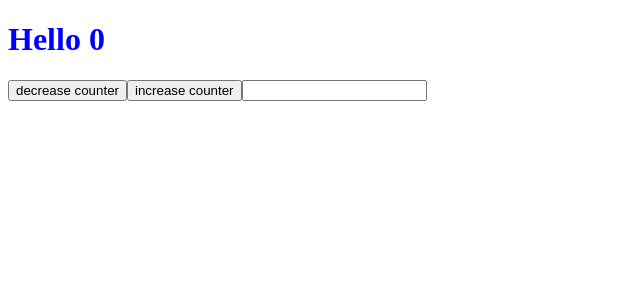
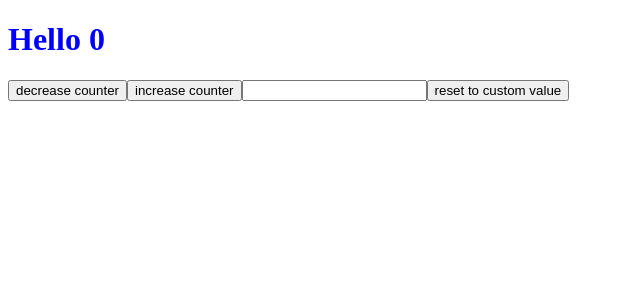
Before and after one commit to RaviTmg/simple-counter-app, a Next.js app: page / in a window 1280 px wide. Shown: the top 300 px of the page, without its empty margins (0-640 px from the left). Built offline with nearby package versions, Linux system fonts and the light colour scheme.

Commit message:
add custom value reset

```diff
--- a/src/pages/index.js
+++ b/src/pages/index.js
@@ -7,6 +7,7 @@ const min_counter = -10;
 
 export default function Home() {
   const [ count, setCount ] = useState(0);
+  const [ tempCount, setTempCount ] = useState(null);
 
   const increaseCounter = () => {
     if (count >= max_counter) {
@@ -26,8 +27,13 @@ export default function Home() {
 
   const handleInput = (e) => {
     const value = e.target.value;
-    setCount(Number(value));
+    setTempCount(Number(value));
   }
+
+  const handleReset = () => {
+    setCount(tempCount);
+  }
+
   return (
     <>
       <Head>
@@ -49,6 +55,10 @@ export default function Home() {
         <input
           onInput={handleInput}
         />
+        <MyButton
+          text="reset to custom value"
+          onClick={handleReset}
+        />
       </main>
     </>
   );
```
